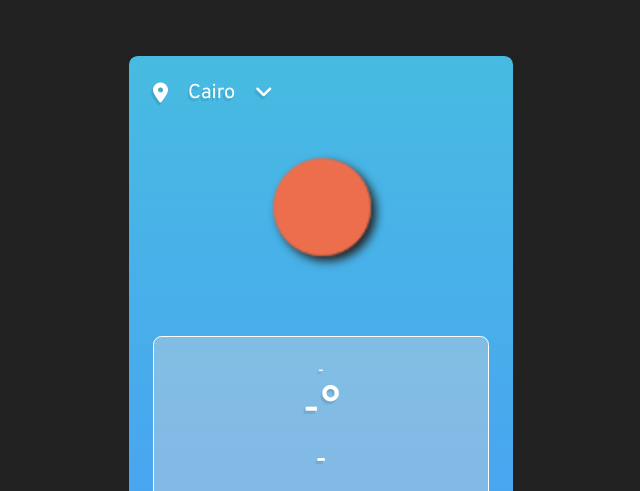
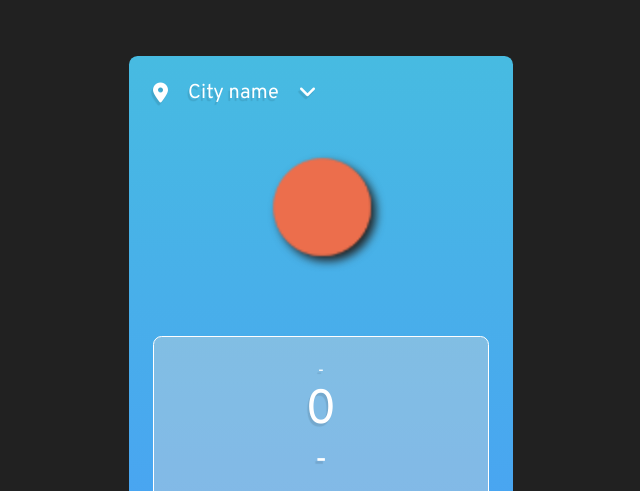
Before and after one commit to MohamedWaelGD/weather-app-vite-project, a website built with Vite: page index.html in a window 1280 px wide. Shown: the top 491 px of the page, 241-881 px from the left. Built offline with nearby package versions, Linux system fonts and the light colour scheme; no server answers.

Commit message:
fixed city name

```diff
--- a/index.html
+++ b/index.html
@@ -18,7 +18,7 @@
       <main>
         <button id="search-btn-open" type="button" class="d-flex gap-3 align-items-center text-white fs-lg btn-none text-shadow">
           <i class="fa-solid fa-location-dot text-white"></i>
-          <p id="city-name" class="text-white">Cairo</p>
+          <p id="city-name" class="text-white">City name</p>
           <i class="fa-solid fa-angle-down text-white"></i>
         </button>
         <div class="text-center mb-2">
@@ -28,7 +28,7 @@
           class="bg-light rounded bg-opacity-40 p-2 text-center text-shadow d-flex flex-direction-column justify-content-center align-items-center gap-3 border-white-1 mb-1">
           <div>
             <p id="date" class="fs-md text-white">-</p>
-            <p id="temp" class="fs-xxl text-white">-°</p>
+            <p id="temp" class="fs-xxl text-white">0</p>
             <p id="state" class="fs-xl text-white">-</p>
           </div>
           <div class="d-flex justify-content-center align-items-center gap-3 fs-lg">
```
